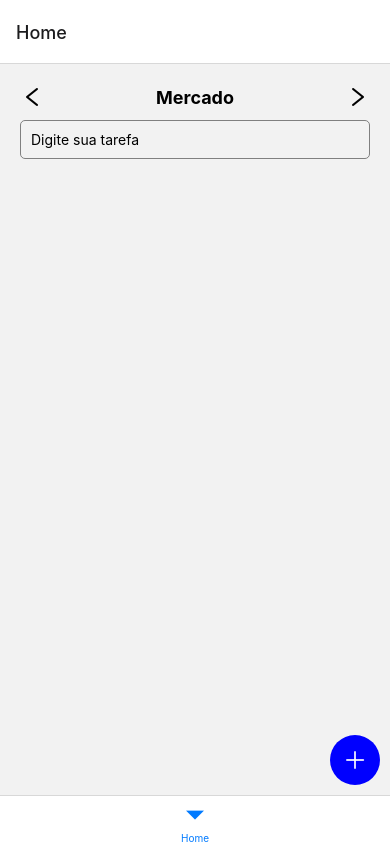
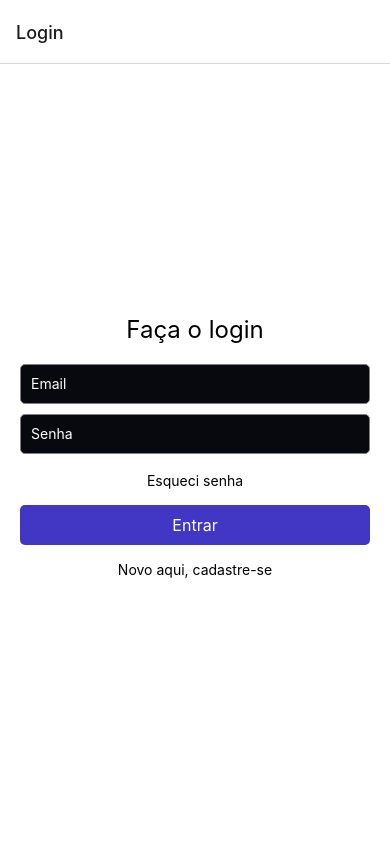
Before and after one commit to Yagoaguiar/Pi-Lista-deCompra, a React Native app: screen / in a window 390 px wide. Built offline with nearby package versions, Linux system fonts and the light colour scheme.

Commit message:
melhoria de código de rotas #29

```diff
--- a/App.js
+++ b/App.js
@@ -1,34 +1,42 @@
+import React, { useState } from 'react';
 import { createStackNavigator } from '@react-navigation/stack';
 import { NavigationContainer } from '@react-navigation/native';
 import { createBottomTabNavigator } from '@react-navigation/bottom-tabs';
 
-
 import Login from './screens/Login';
 import Register from './screens/Register';
-import Home from './screens/Home';
+import Home from './screens/home';
 import Forgot from './screens/Forgot';
-
 
 const Stack = createStackNavigator();
 const Tab = createBottomTabNavigator();
 
-const BottomTabs = () => {
-  return (
-    <Tab.Navigator>
-      <Tab.Screen name="Home" component={Home} />
-    </Tab.Navigator>
-  );
-};
+export default function App() {
+  const [isLoggedIn, setIsLoggedIn] = useState(false); //deixar como true para conseguir ter acesso ao app
 
-export default function App() {
+  const handleLogin = () => {
+    setIsLoggedIn(true);
+  }
+
+  const handleLogout = () => {
+    setIsLoggedIn(false);
+  }
+
   return (
     <NavigationContainer>
-      <Stack.Navigator initialRouteName="Home">
-        <Stack.Screen name="Login" component={Login} />
-        <Stack.Screen name="Register" component={Register} options={{title:'Cadastre-se'}} />
-        <Stack.Screen name="Forgot" component={Forgot} options={{title:'Esqueci senha'}}/>
-        <Stack.Screen name="Home" component={BottomTabs} options={{ headerShown: false }} />
-      </Stack.Navigator>
+      {isLoggedIn ? (
+        <Tab.Navigator>
+          <Tab.Screen name="Home" component={Home} />
+          {/* Adicione outras guias aqui, se necessário */}
+        </Tab.Navigator>
+      ) : (
+        <Stack.Navigator initialRouteName="Login">
+          <Stack.Screen name="Login" component={Login} initialParams={{ handleLogin }} />
+          <Stack.Screen name="Register" component={Register} options={{ title: 'Cadastre-se' }} />
+          <Stack.Screen name="Forgot" component={Forgot} options={{ title: 'Esqueci senha' }} />
+          <Stack.Screen name="Home" component={Home} options={{ title: 'Lista de Tarefa' }} />
+        </Stack.Navigator>
+      )}
     </NavigationContainer>
   );
 }
```
